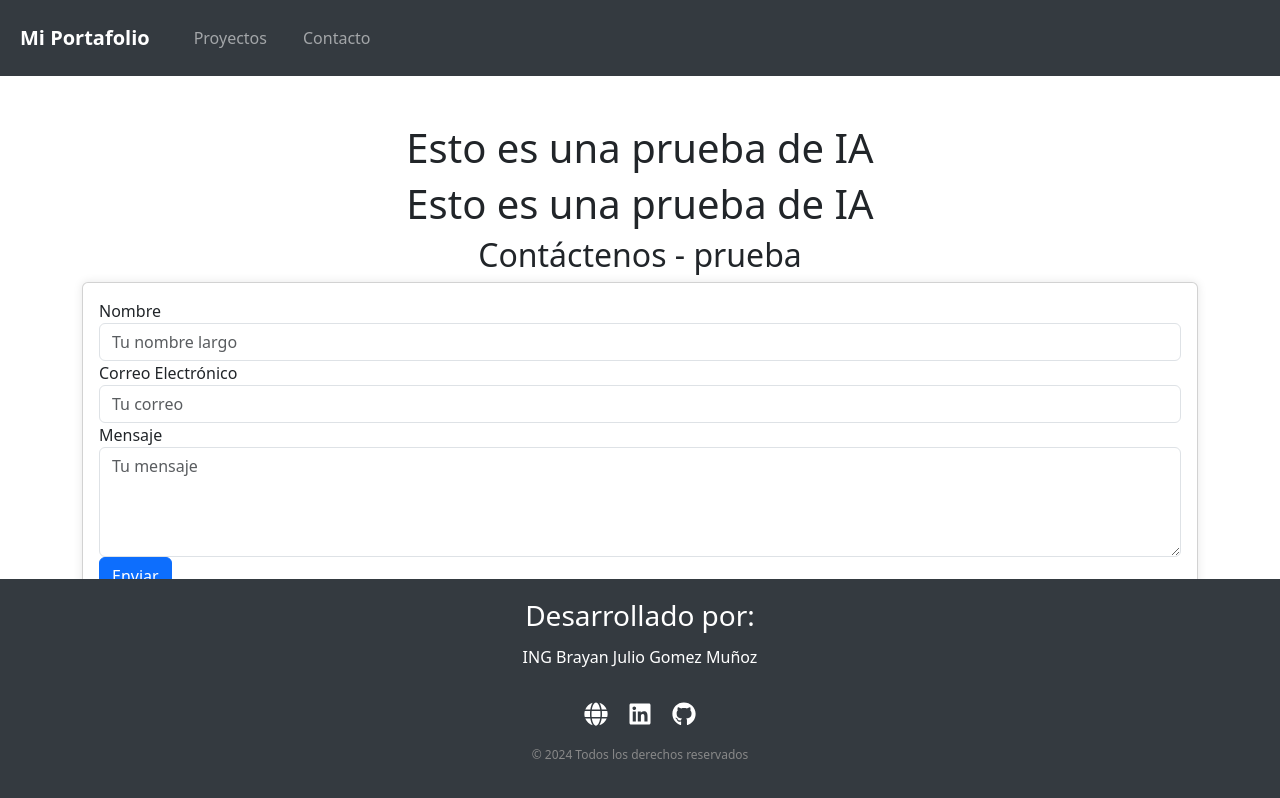
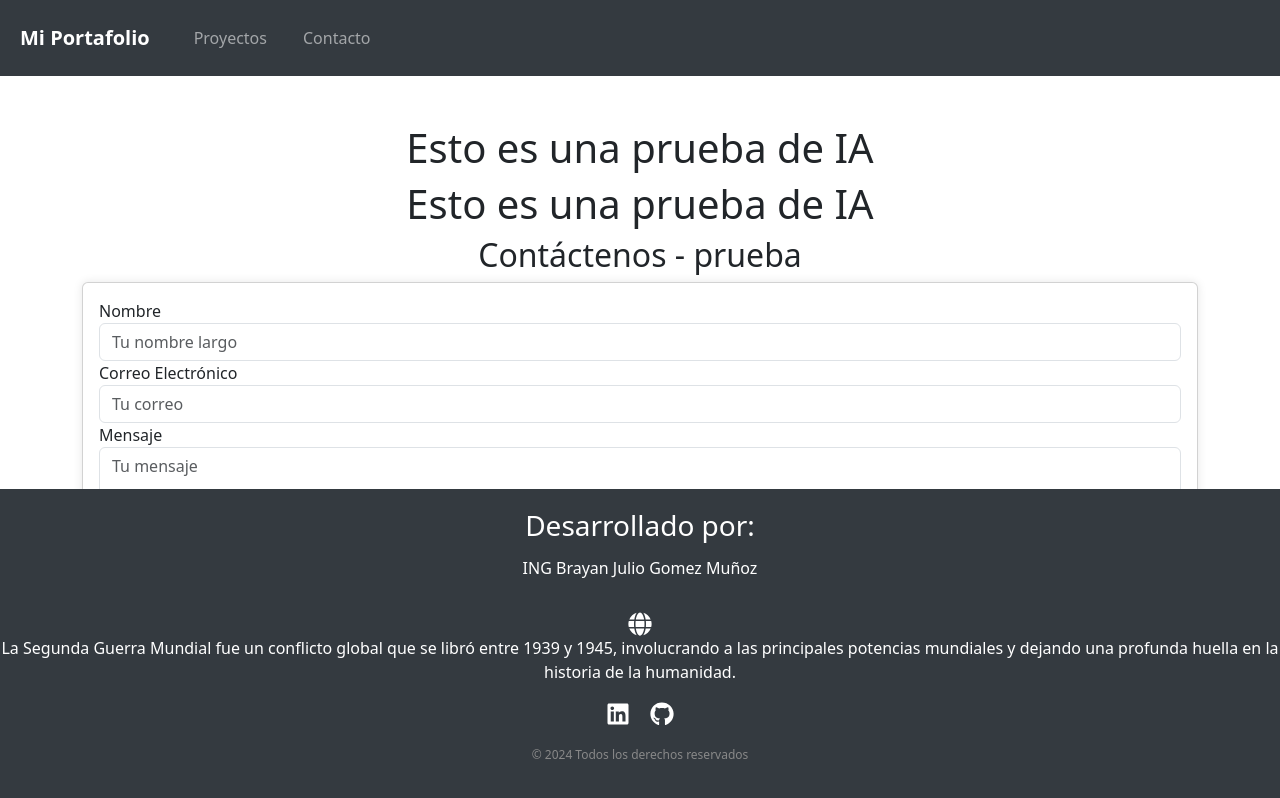
Before and after one commit to BrianGomezM/Example, a React (Create React App) app in the folder Cliente/: page /contacto in a window 1280 px wide. Built offline with nearby package versions, Linux system fonts and the light colour scheme.

Commit message:
Agregar texto informativo sobre la Segunda Guerra Mundial
Se añadió un párrafo descriptivo sobre la Segunda Guerra Mundial al componente Footer. Esto puede ser utilizado como contenido explicativo o de prueba en el diseño del sitio.

```diff
--- a/Cliente/src/components/Footer.js
+++ b/Cliente/src/components/Footer.js
@@ -11,6 +11,14 @@ const Footer = () => {
                     <a href="https://gomezdevportfolio.netlify.app/" target="_blank" rel="noopener noreferrer" aria-label="Portfolio">
                         <FaGlobe size={24} />
                     </a>
+                    <p>
+
+                        <p>
+                            La Segunda Guerra Mundial fue un conflicto global que se libró entre 1939 y 1945,
+                            involucrando a las principales potencias mundiales y dejando una profunda huella en la
+                            historia de la humanidad.
+                        </p>
+                    </p>
                     <a href="https://www.linkedin.com/in/brayan-julio-g%C3%B3mez-mu%C3%B1oz-b195b818b" target="_blank" rel="noopener noreferrer" aria-label="LinkedIn">
                         <FaLinkedin size={24} />
                     </a>
```
